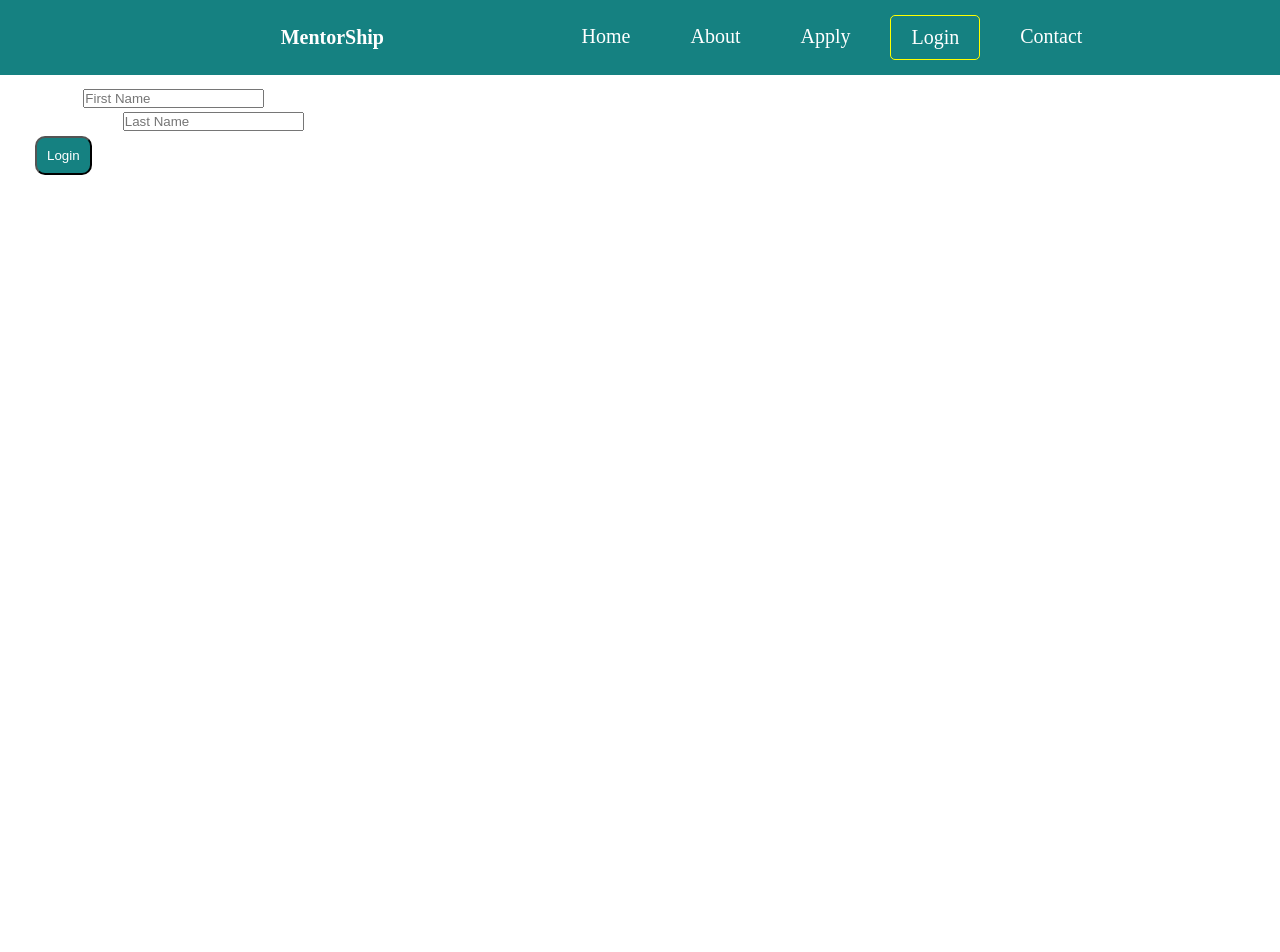
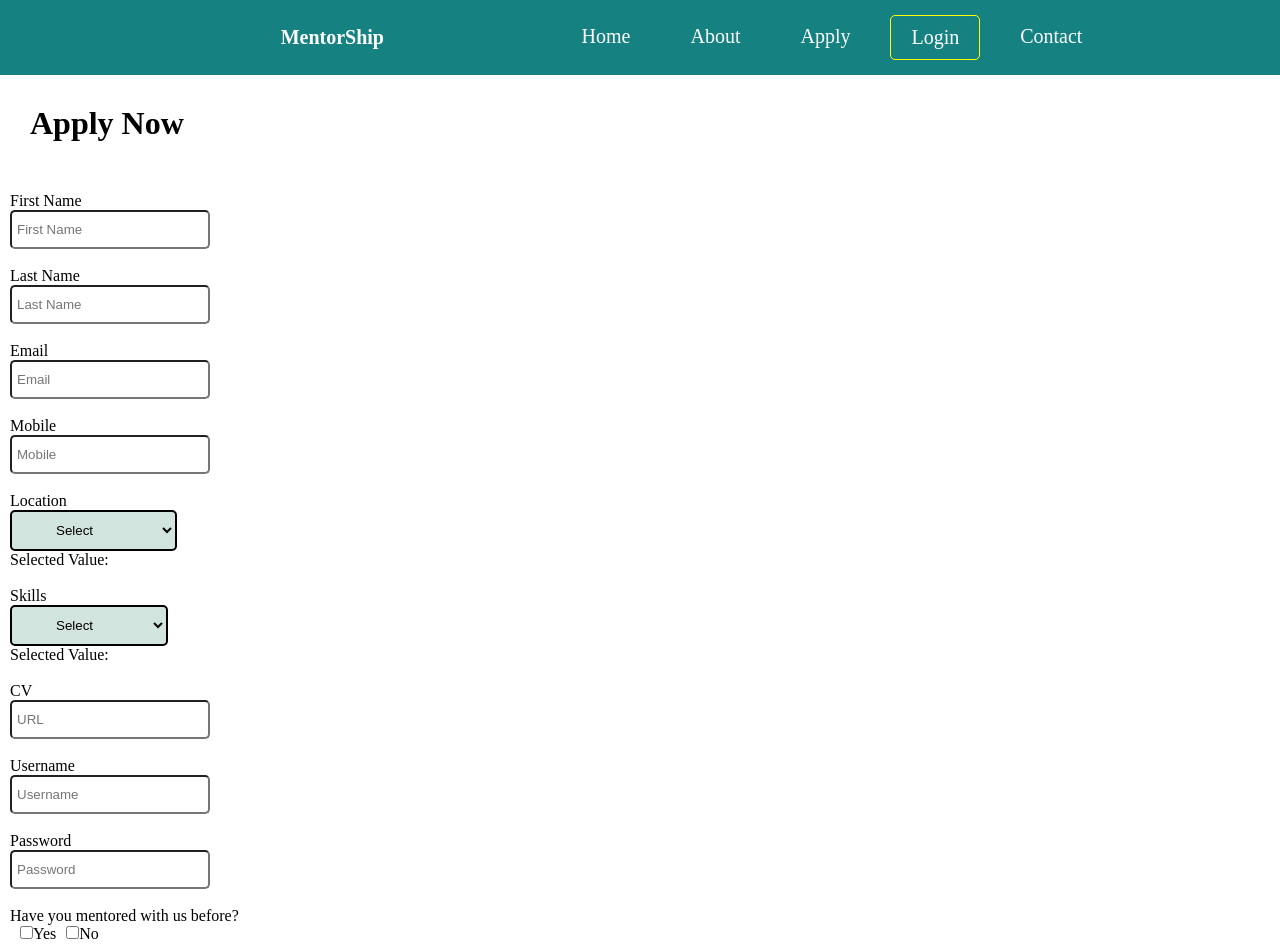
Before and after one commit to SheCodesAus/layer_8_victory_frontend_bris_2023, a React (Vite) app in the folder mentorship/: page /apply in a window 1280 px wide. Shown: the top 952 px of the page. Before the commit the page ends 800 px from the top, so only its background shows below. Built offline with nearby package versions, Linux system fonts and the light colour scheme.

Commit message:
login and apply, forms and pages, event card and event page

```diff
--- a/mentorship/src/assets/components/ApplyForm/ApplyForm.jsx
+++ b/mentorship/src/assets/components/ApplyForm/ApplyForm.jsx
@@ -1,29 +1,110 @@
 import Button from "../Buttton/Button";
-import "./applyForm.css";
-
+import "./ApplyForm.css";
+import Dropdown from "../Dropdown/Dropdown";
 
 const ApplyForm = () =>{
+
     return(
-        <form className="apply">
+
+        <form className="apply-form">
         <div>
-                <label htmlFor="First Name">Name:</label>
+        <h1>Apply Now</h1>
+                <label htmlFor="First Name">First Name </label><br/>
                 <input
+                className="text-input"
                 type="text"
                 id="first_name"
                 placeholder="First Name"
            />
         </div>
+        <br/>
         <div>
-            <label htmlFor="Last Name">Last Name:</label>
+            <label htmlFor="Last Name">Last Name </label><br/>
             <input
+                className="text-input"
                 type="text"
                 id="last_name"
                 placeholder="Last Name"
             />
         </div>
-        <Button text={"Login"} btnClass = "btn-info " />
+        <br/>
+        <div>
+            <label htmlFor="Email">Email </label><br/>
+            <input
+                className="text-input"
+                type="email"
+                id="email"
+                placeholder="Email"
+            />
+        </div>
+        <br/>
+        <div>
+            <label htmlFor="Mobile">Mobile </label><br/>
+            <input
+                className="text-input"
+                type="text"
+                id="mobile"
+                placeholder="Mobile"
+            />
+        </div>
+        <br/>
+        <div>
+            <label htmlFor="Location ">Location </label><br/>
+            <div>
+                <Dropdown arrayValues={["Brisbane"," Melbourne", "Sidney"]}  onChange={(event)}/>
+            </div>
+        </div><br/>
+        <div>
+            <label htmlFor="Skills ">Skills </label><br/>
+            <div>
+                <Dropdown arrayValues={["Junior"," Mid-level", "Lead"]}  onChange={(event)}/>
+            </div>
+        </div>
+        <br/>
+        <div>
+            <label htmlFor="CV ">CV </label><br/>
+            <input
+                className="text-input"
+                type="text"
+                id="cv"
+                placeholder="URL"
 
-
+            />
+        </div>
+        <br/>
+        <div>
+            <label htmlFor="Username">Username </label><br/>
+            <input
+                className="text-input"
+                type="text"
+                id="username"
+                placeholder="Username"
+            />
+        </div>
+        <br/>
+        <div>
+            <label htmlFor="Password">Password </label><br/>
+            <input
+                className="text-input"
+                type="text"
+                id="password"
+                placeholder="Password"
+            />
+        </div>
+        <br/>
+        <div>
+            <label >Have you mentored with us before? </label><br/>
+            <label className="checkbox" >
+        <input type="checkbox" />
+         Yes
+      </label>
+      <label>
+        <input type="checkbox" />
+         No
+      </label>
+        </div>
+        <br/>
+        <Button text={"Submit"} btnClass = "btn-info " />
     </form>
     )
 }
--- a/mentorship/src/assets/components/ApplyForm/applyForm.css
+++ b/mentorship/src/assets/components/ApplyForm/applyForm.css
@@ -1,3 +1,13 @@
-.apply{
-    padding:20px;
+.apply-form {
+    padding:10px;
 }
+
+
+.text-input{
+    width: 200px;
+    padding:10px 5px;
+}
+
+.checkbox{
+    margin: 0px 10px;
+}
--- /dev/null
+++ b/mentorship/src/assets/components/Dropdown/Dropdown.css
@@ -0,0 +1,10 @@
+select{
+    padding: 10px 40px;
+    border-radius: 5px;
+    border: 2px solid black;
+    background-color: rgb(210, 228, 222);
+}
+
+.selected-value{
+    margin: 0px;
+}
--- /dev/null
+++ b/mentorship/src/assets/components/Dropdown/Dropdown.jsx
@@ -0,0 +1,27 @@
+import React, { useState } from "react";
+import "./Dropdown.css";
+
+
+const Dropdown = ({arrayValues=[""],  onChange}) => {
+    const [selectedValue, setSelectedValue] = useState(null);
+
+    onChange = (event) => {
+        setSelectedValue(event.target.value);
+      };
+
+    return (
+      <div className="dropdown-container">
+        <select onChange={onChange} value={selectedValue}>
+          <option value="">Select</option>
+          {arrayValues.map((currentValue, index) => (
+            <option key={index} value={currentValue}>
+              {currentValue}
+            </option>
+          ))}
+        </select>
+        {setSelectedValue && <p className="selected-value">Selected Value: {selectedValue}</p>}
+      </div>
+    );
+  };
+
+  export default Dropdown;
--- /dev/null
+++ b/mentorship/src/assets/components/EventsForm/EventsForm.css
@@ -0,0 +1,40 @@
+.event-container{
+    margin-top: 100px;
+    text-align: center;
+}
+
+#card-container {
+    display: grid;
+    grid-template-columns: 30%30%30%;
+    text-align: center;
+    column-gap: 10px;
+    row-gap: 10px;
+    margin:  80px 20px;
+}
+
+@media screen and (max-width:900px){
+    #card-container{
+    display: grid;
+    grid-template-columns: 50%50%;
+    column-gap: 10px;
+    row-gap: 10px;
+    }
+
+
+}
+
+@media screen and (max-width:600px){
+    #card-container {
+    display: grid;
+    grid-template-columns: 100%;
+    column-gap: 10px;
+    row-gap: 10px;
+    }
+
+
+}
+
+p{
+    margin: 20px;
+    font-size: 20px;
+}
--- a/mentorship/src/assets/components/LoginForm/LoginForm.jsx
+++ b/mentorship/src/assets/components/LoginForm/LoginForm.jsx
@@ -1,26 +1,29 @@
 import Button from "../Buttton/Button";
-import "./loginForm.css";
+import "./LoginForm.css";
 
 
 const LoginForm  = () =>{
 return(
-    <form className="login">
+    <form className="login-form">
     <div>
-            <label htmlFor="username">Username:</label>
+        <h1>Login</h1>
+            <label htmlFor="username">Username </label><br/>
             <input
             type="text"
             id="username"
             placeholder="Enter username"
        />
     </div>
+    <br/>
     <div>
-        <label htmlFor="password">Password:</label>
+        <label htmlFor="password">Password </label><br/>
         <input
             type="password"
             id="password"
             placeholder="Password"
         />
     </div>
+    <br/>
     <Button text={"Login"} btnClass = "btn-info " />
 
 
--- a/mentorship/src/assets/components/LoginForm/loginForm.css
+++ b/mentorship/src/assets/components/LoginForm/loginForm.css
@@ -1,3 +1,14 @@
-.login{
+.login-form{
+    text-align: center;
+    margin-top: 200px;
     padding:20px;
 }
+input, h1{
+
+    padding :20px;
+    border-radius: 5px;
+}
+
+h1{
+    margin-bottom: 30px;
+}
```
Also changed, not shown: mentorship/src/assets/components/Cards/EventCard.jsx (added, +17 -0 lines), mentorship/src/assets/components/Cards/Event_card.css (added, +9 -0 lines), mentorship/src/assets/components/EventsForm/EventsForm.jsx (added, +25 -0 lines), mentorship/src/assets/components/Pages/EventsPage.jsx (added, +8 -0 lines), mentorship/src/assets/data/events.js (added, +81 -0 lines).
